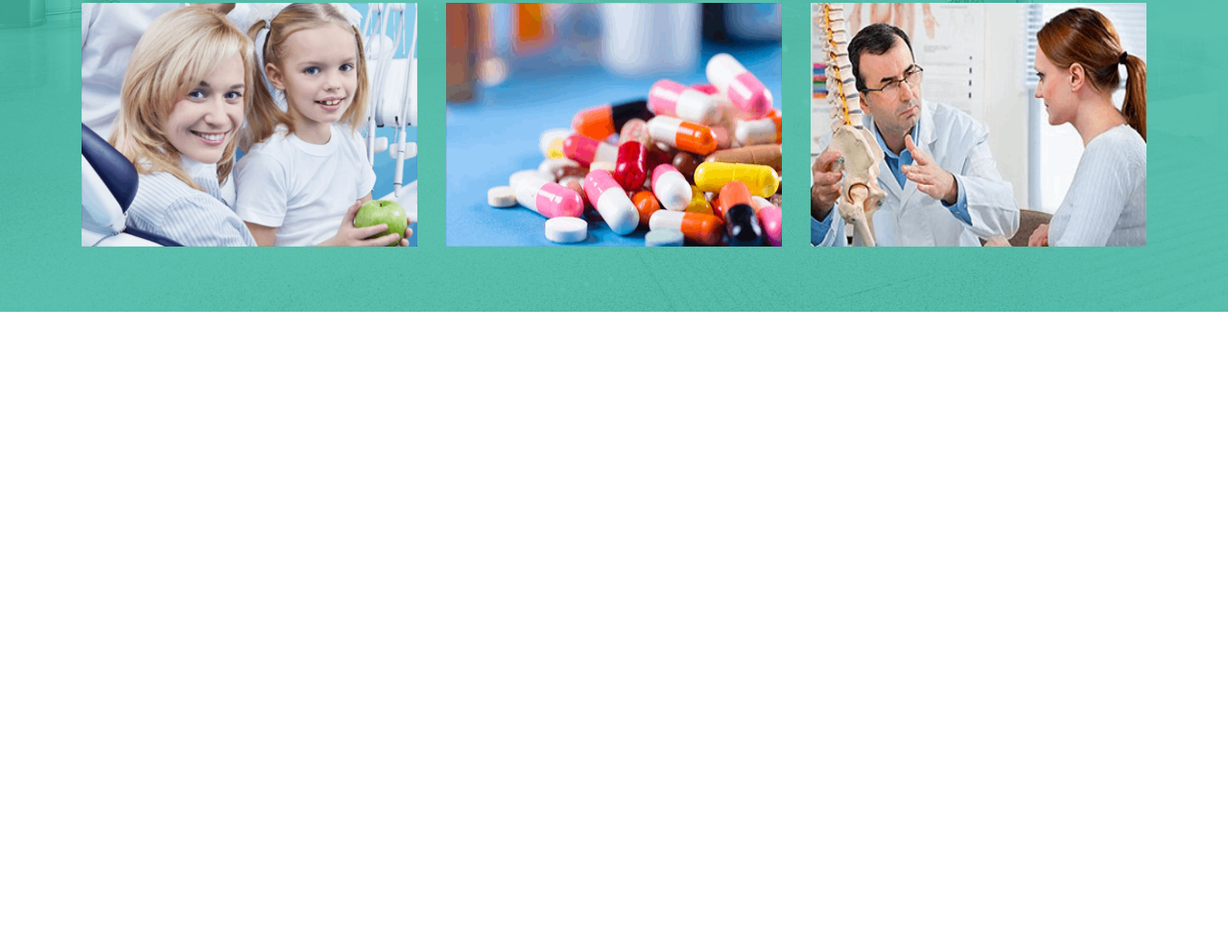
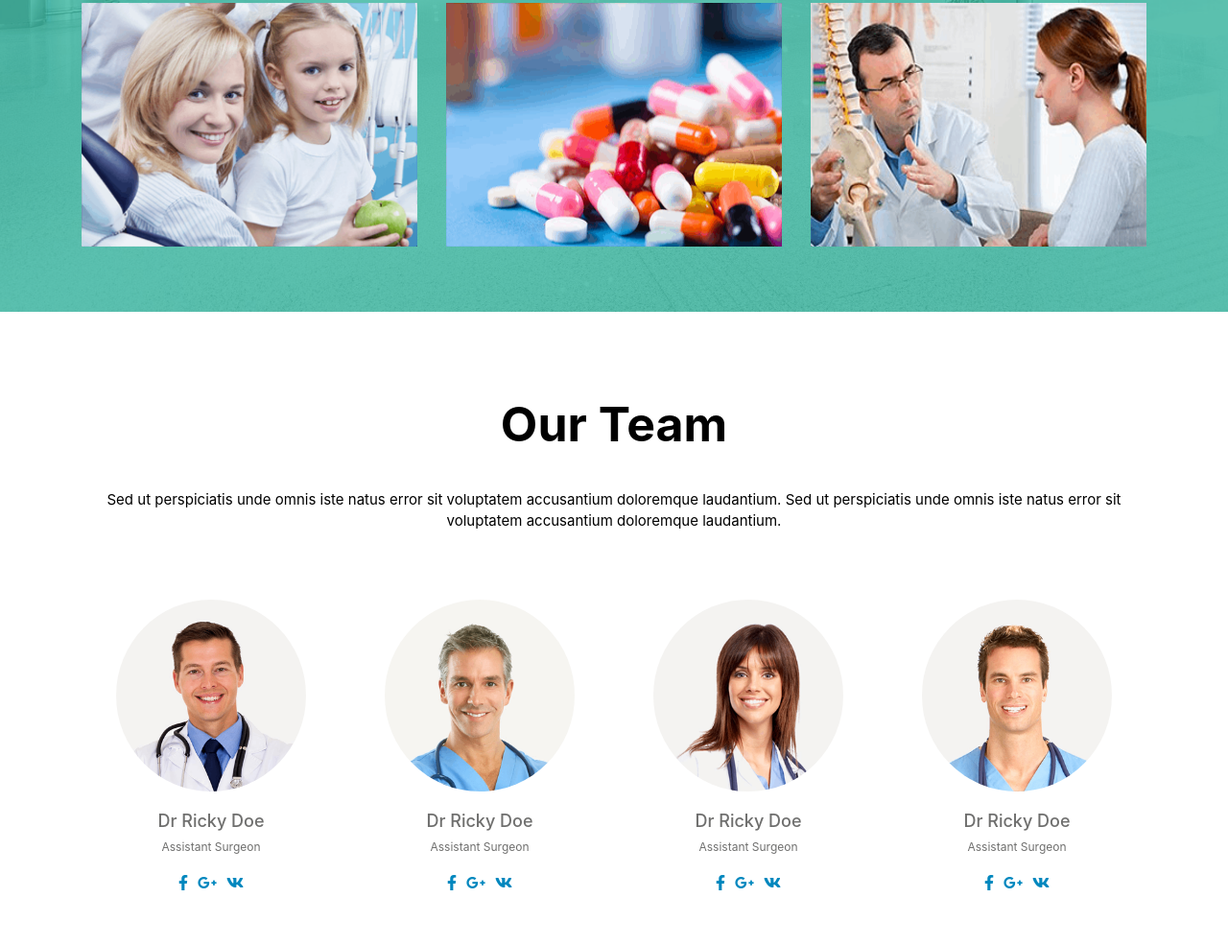
Before and after one commit to ingamorari/medical-hospital, a website: page index.html in a window 1280 px wide. Shown: the part 3237-4222 px from the top of the page at 96% size. Before the commit the page ends 3562 px from the top, so only its background shows below. Drawn offline with nearby package versions, Linux system fonts and the light colour scheme; a web font is replaced by a local one.

Commit message:
Add seven section

```diff
--- a/assets/styles/styles.scss
+++ b/assets/styles/styles.scss
@@ -390,4 +390,71 @@ section#six-section{
 
   }
 }
+section#seven-section{
+  padding: 5rem;
+  .main-title-team {
+    .title-team {
+      text-align: center;
+      font-weight: bold;
+      font-size: 50px;
+      color: black;
+      padding-bottom: 30px;
+
+    }
+
+    .description-team {
+      text-align: center;
+      font-size: 15px;
+      color: black;
+    }
+    .team {
+      align-content: center;
+      padding: 50px 0;
+      .team-block {
+        display: flex;
+        flex-direction: column;
+        text-align: center;
+
+        .image-block {
+          height: 200px;
+          display: flex;
+          margin: 20px auto;
+
+          img {
+            height: 200px;
+            width: auto;
+            border-radius: 50%;
+
+          }
+        }
+        h3 {
+          font-size: 18px;
+          text-align: center;
+          //margin: 10px 0;
+          color: #6F6F6E;
+        }
+        .team-position{
+          font-size: 12px;
+          text-align: center;
+          //margin: 5px 0;
+          color: #6F6F6E;
+        }
+        .icons-position{
+          display: flex;
+          color: #0087BE;
+          margin: auto;
+          i{
+            height: 30px;
+            //margin: auto;
+            width: auto;
+            padding: 20px 5px;
+          }
+
+        }
+      }
+    }
+
+  }
+
+}
 @import "mobile";
--- a/index.html
+++ b/index.html
@@ -476,6 +476,102 @@
 
   </div>
 </section>
+<section id="seven-section">
+  <div class="container">
+    <div class="row main-title-team">
+      <div class="col-12">
+        <div class="row">
+          <div class="col-12 title-team">Our Team
+          </div>
+          <div class="col-12">
+            <div class="row">
+              <div class="col-12 description-team">
+                <div>
+                  Sed ut perspiciatis unde omnis iste natus error sit voluptatem accusantium doloremque laudantium.
+                  Sed ut perspiciatis unde omnis iste natus error sit voluptatem accusantium doloremque laudantium.                </div>
+              </div>
+            </div>
+          </div>
+        </div>
+        <div class="row team">
+          <div
+                  class="col-lg-3 mt-lg-0 mt-3 col-md-6 col-12 team-block"
+          >
+            <div class="image-block">
+              <img src="./assets/images/doctor-1.png" alt="team one" />
+            </div>
+
+            <h3>Dr Ricky Doe</h3>
+            <div class="team-position">
+              Assistant Surgeon
+            </div>
+            <div class="icons-position">
+              <i class="fab fa-facebook-f"></i>
+              <i class="fab fa-google-plus-g"></i>
+              <i class="fab fa-vk"></i>
+            </div>
+          </div>
+          <div
+                  class="col-lg-3 mt-lg-0 mt-3 col-md-6 col-12 team-block"
+          >
+            <div class="image-block">
+              <img src="./assets/images/doctor-2.png" alt="team two" />
+            </div>
+
+            <h3>Dr Ricky Doe</h3>
+            <div class="team-position">
+              Assistant Surgeon
+            </div>
+            <div class="icons-position">
+              <i class="fab fa-facebook-f"></i>
+              <i class="fab fa-google-plus-g"></i>
+              <i class="fab fa-vk"></i>
+            </div>
+
+        </div>
+          <div
+                  class="col-lg-3 mt-lg-0 mt-3 col-md-6 col-12 team-block"
+          >
+            <div class="image-block">
+              <img src="./assets/images/doctor-3.png" alt="team three" />
+            </div>
+
+            <h3>Dr Ricky Doe</h3>
+            <div class="team-position">
+              Assistant Surgeon
+            </div>
+            <div class="icons-position">
+              <i class="fab fa-facebook-f"></i>
+              <i class="fab fa-google-plus-g"></i>
+              <i class="fab fa-vk"></i>
+            </div>
+
+        </div>
+          <div
+                  class="col-lg-3 mt-lg-0 mt-3 col-md-6 col-12 team-block"
+          >
+            <div class="image-block">
+              <img src="./assets/images/doctor-4.png" alt="team four" />
+            </div>
+
+            <h3>Dr Ricky Doe</h3>
+            <div class="team-position">
+              Assistant Surgeon
+            </div>
+            <div class="icons-position">
+              <i class="fab fa-facebook-f"></i>
+              <i class="fab fa-google-plus-g"></i>
+              <i class="fab fa-vk"></i>
+            </div>
+
+        </div>
+        </div>
+      </div>
+    </div>
+
+  </div>
+</section>
+
     <script
       src="https://cdn.jsdelivr.net/npm/popper.js@1.16.0/dist/umd/popper.min.js"
       integrity="sha384-Q6E9RHvbIyZFJoft+2mJbHaEWldlvI9IOYy5n3zV9zzTtmI3UksdQRVvoxMfooAo"
```
Also changed, not shown: assets/images/doctor-1.png (added), assets/images/doctor-2.png (added), assets/images/doctor-3.png (added), assets/images/doctor-4.png (added), assets/styles/styles.css.
